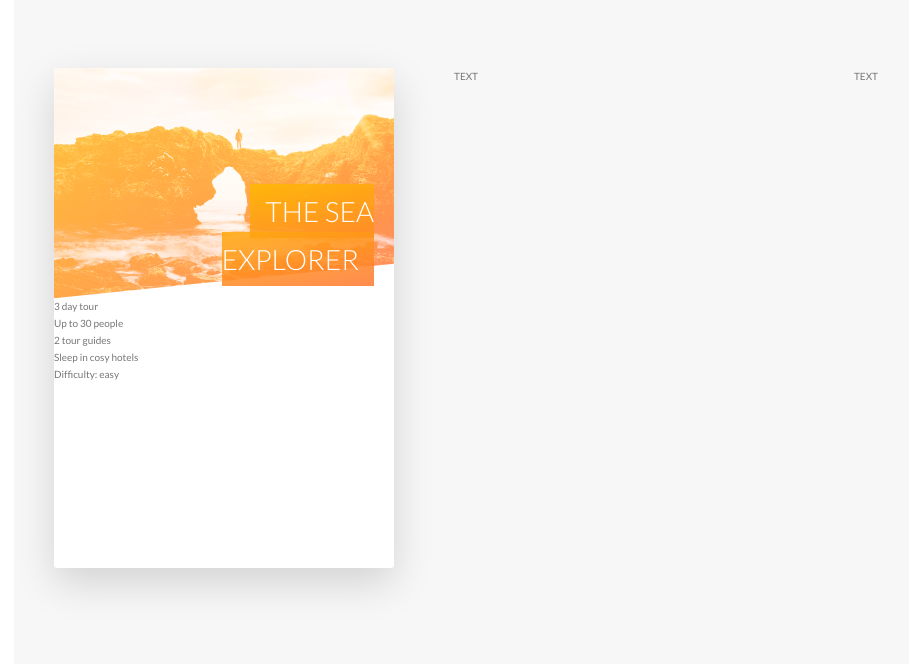
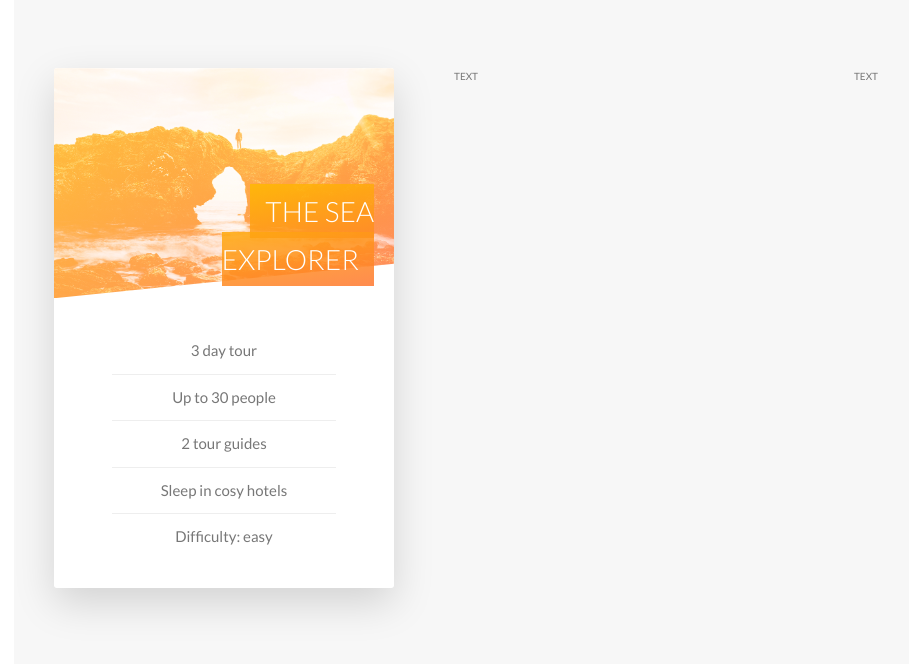
Before and after one commit to mostmojo/Ostro, a website: page index.html in a window 1280 px wide. Shown: the part 2381-3045 px from the top of the page, without its empty margins (16-925 px from the left). Drawn offline with Linux system fonts and the light colour scheme.

Commit message:
styled ul and li elements on the card front.

```diff
--- a/sass/abstracts/_variables.scss
+++ b/sass/abstracts/_variables.scss
@@ -10,6 +10,7 @@ $color-tertiary-light: #2998ff;
 $color-tertiary-dark: #5643fa;
 
 $color-grey-light-1: #f7f7f7;
+$color-grey-light-2: #eeeeee;
 
 $color-grey-dark: #777;
 $color-white: #fff;
--- a/sass/components/_card.scss
+++ b/sass/components/_card.scss
@@ -3,10 +3,10 @@
   perspective: 150rem;
   -moz-perspective: 150rem;
   position: relative;
-  height: 50rem;
+  height: 52rem;
 
   &__side {
-    height: 50rem;
+    height: 52rem;
     transition: all 0.8s ease;
     position: absolute;
     top: 0;
@@ -93,4 +93,24 @@
       );
     }
   }
+
+  &__details {
+    padding: 3rem;
+
+    ul {
+      list-style: none;
+      width: 80%;
+      margin: 0 auto;
+
+      li {
+        text-align: center;
+        font-size: 1.5rem;
+        padding: 1rem;
+
+        &:not(:last-child) {
+          border-bottom: 1px solid $color-grey-light-2;
+        }
+      }
+    }
+  }
 }
```
Also changed, not shown: css/style.css.
